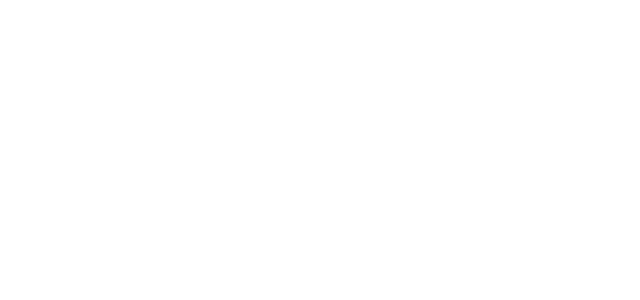
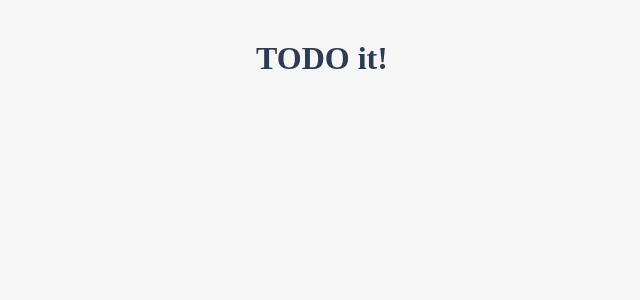
Before and after one commit to cotton-n/Vue-study, a Vue app in the folder vue-todo/: page / in a window 1280 px wide. Shown: the top 300 px of the page, without its empty margins (318-958 px from the left). Built offline with nearby package versions, Linux system fonts and the light colour scheme.

Commit message:
[Feat] App, TodoHeader 컴포넌트 스타일 지정
배경색, 중앙 정렬, 마진, 테두리, 그림자 등 스타일 지정

```diff
--- a/vue-todo/src/App.vue
+++ b/vue-todo/src/App.vue
@@ -23,4 +23,19 @@
 };
 </script>
 
-<style></style>
+<style>
+body {
+  text-align: center;
+  background-color: #F6F6F6;
+}
+input {
+  border-style: groove;
+  width: 200px;
+}
+button {
+  border-style: groove;
+}
+.shadow {
+  box-shadow: 5px 10px 10px rgba(0, 0, 0, 0.03);
+}
+</style>
--- a/vue-todo/src/components/TodoHeader.vue
+++ b/vue-todo/src/components/TodoHeader.vue
@@ -1,9 +1,17 @@
 <template>
-  <div></div>
+  <header>
+    <h1>TODO it!</h1>
+  </header>
 </template>
 
 <script>
 export default {};
 </script>
 
-<style></style>
+<style scoped>
+h1 {
+    color: #2F3B52;
+    font-weight: 900;
+    margin: 2.5rem 0 1.5rem;
+}
+</style>
```
